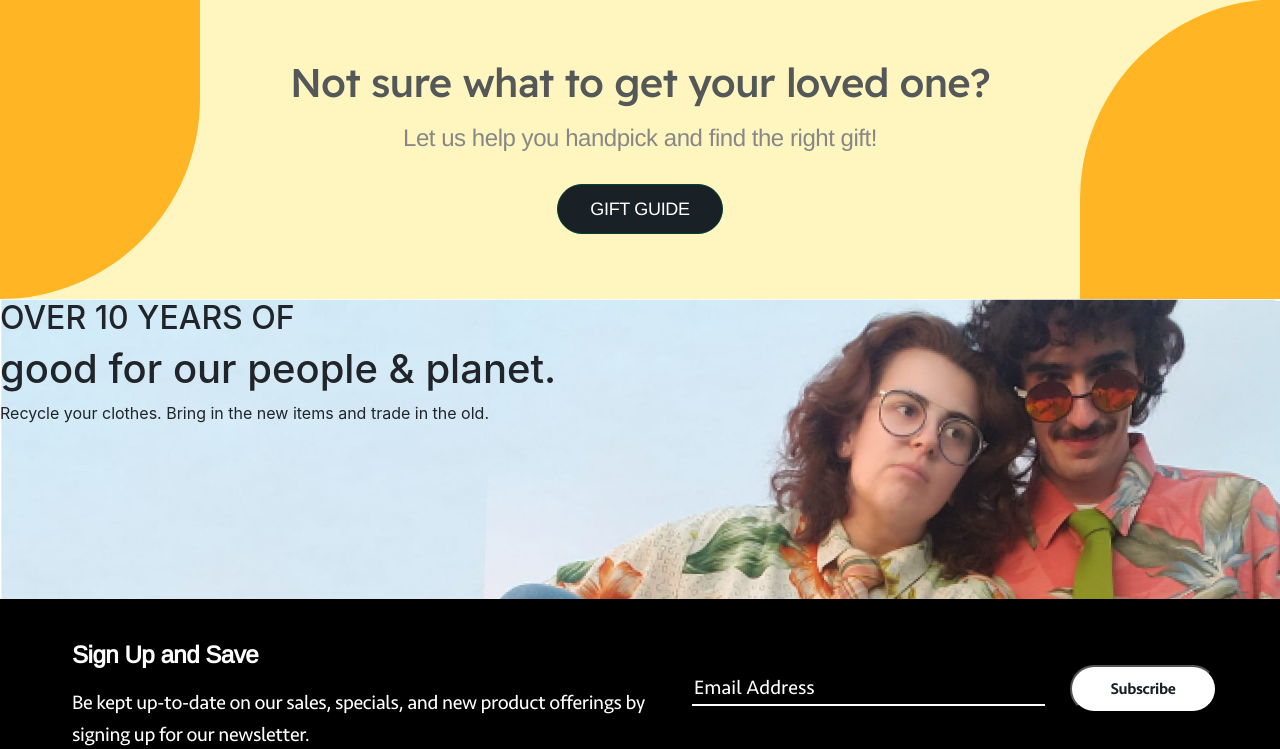
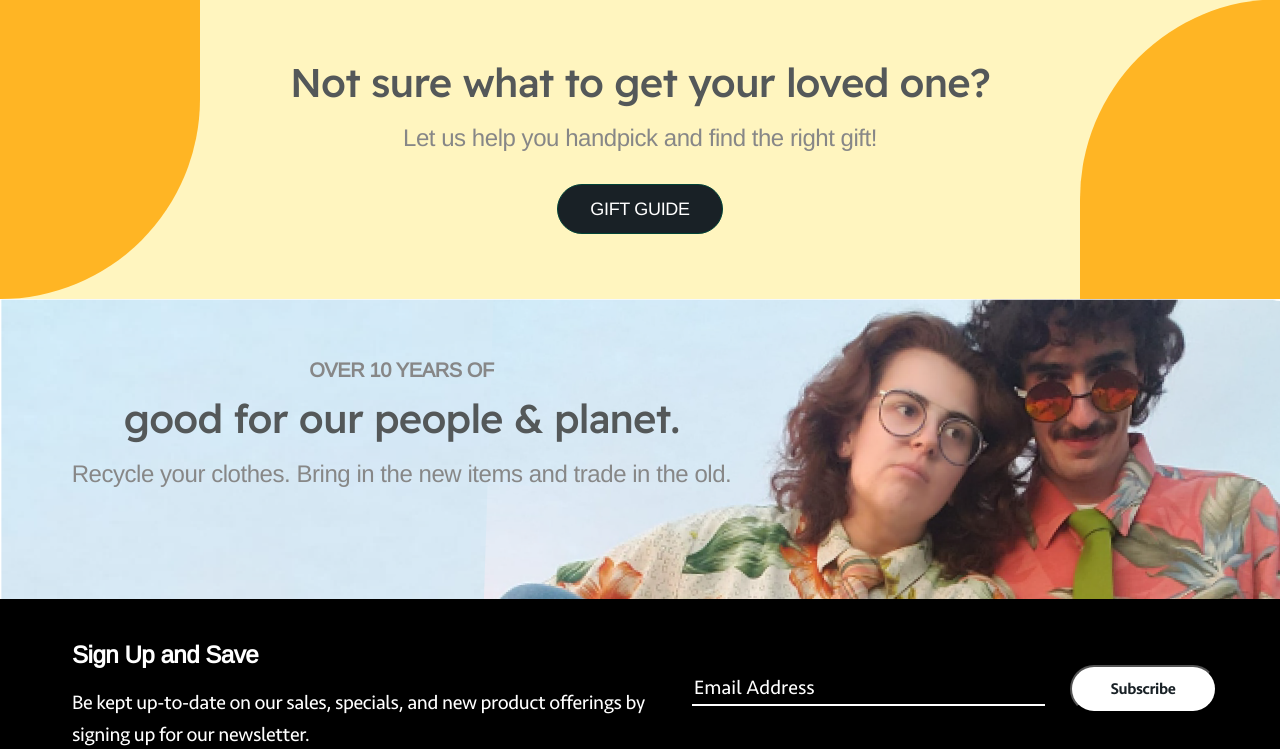
Before and after one commit to Ruprabhu25/boheme-website, a Python web app: template templates/homepage.html in a window 1280 px wide. Shown: the part 1105-1854 px from the top of the page. Run offline with Jinja, Linux system fonts and the light colour scheme; the template is opened without the code that fills it, so the values that code supplies are empty; some web fonts are replaced; grey boxes are pictures that could not be loaded.

Commit message:
finished trade section

```diff
--- a/static/css/homepage.css
+++ b/static/css/homepage.css
@@ -387,6 +387,47 @@
     width: 1280px;
     height: 300px;
 }
+
+#trade-text-align {
+    text-align: center;
+    float: left;
+    width: 803px;
+    margin-top: 55px;
+}
+
+#trade-h1 {
+    color: var(--nav-text, #545859);
+    font-family: "Readex Pro", sans-serif;
+    font-size: 40px;
+    font-style: normal;
+    font-weight: 500;
+    line-height: 32px;
+    letter-spacing: -0.76px;
+    margin-bottom: 24px;
+}
+
+#trade-h2 {
+    color: #878787;
+    font-family: "Arimo", sans-serif;
+    font-size: 20px;
+    font-style: normal;
+    font-weight: 700;
+    line-height: 32px;
+    letter-spacing: -0.38px;
+    text-transform: uppercase;
+    margin-bottom: 16px;
+}
+
+#trade-h3 {
+    color: #878787;
+    text-align: center;
+    font-family: "Arimo", sans-serif;
+    font-size: 24px;
+    font-style: normal;
+    font-weight: 400;
+    line-height: 32px;
+    letter-spacing: -0.456px;
+}
 /* trade/background section end */
 
 
@@ -506,7 +547,7 @@ a:hover {color:white}
 
 #footer-logo-container {
     color: #FAFAFA;
-    font-family: Readex Pro;
+    font-family: "Readex Pro", sans-serif;
     font-size: 32px;
     font-weight: 400;
     display: flex;
--- a/templates/homepage.html
+++ b/templates/homepage.html
@@ -98,9 +98,11 @@
         </div>
     </div>
     <div id="trade-background">
-        <h2 id="trade-h2">OVER 10 YEARS OF</h2>
-        <h1 id="trade-h1">good for our people & planet.</h1>
-        <p id="trade-p">Recycle your clothes. Bring in the new items and trade in the old.</p>
+        <div id=trade-text-align>
+            <h2 id="trade-h2">OVER 10 YEARS OF</h2>
+            <h1 id="trade-h1">good for our people & planet.</h1>
+            <p id="trade-h3">Recycle your clothes. Bring in the new items and trade in the old.</p>
+        </div>
     </div>
     <div id="footer">
         <div id="footer-top">
```
